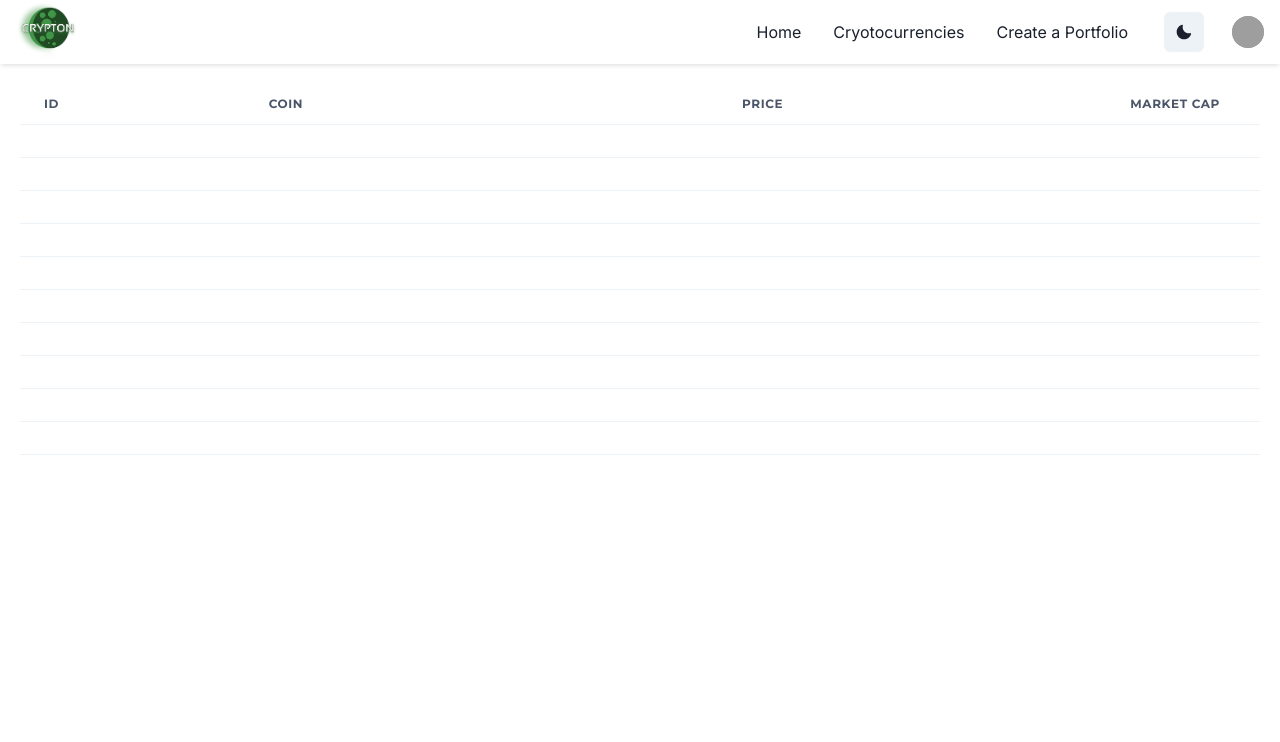
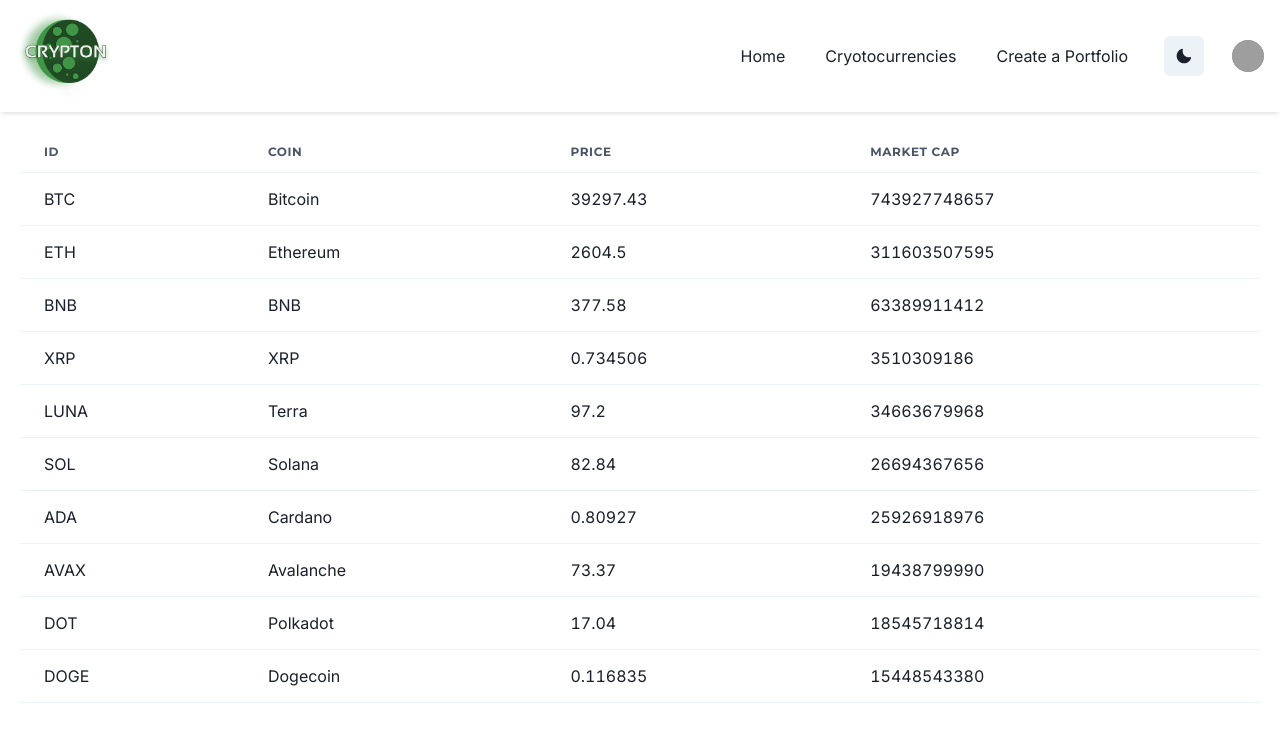
Before and after one commit to akapetano/cryptonlio, a Next.js app: page / in a window 1280 px wide. Shown: the top 742 px of the page. Built offline with nearby package versions, Linux system fonts and the light colour scheme; grey boxes are pictures that could not be loaded.

Commit message:
add a custom table with the dummy data

```diff
--- a/pages/index.tsx
+++ b/pages/index.tsx
@@ -7,14 +7,14 @@
 // import Details from '../src/components/details';
 import { CryptoTable } from '../src/components/CryptoTable/CryptoTable';
 
-type CryptoData = {
+export type CryptoData = {
   cryptoId: string;
   cryptoName: string;
   priceInUSD: number;
   marketCap: number;
 };
 
-const data: CryptoData[] = [
+const cryptocurrencies: CryptoData[] = [
   {
     cryptoId: 'BTC',
     cryptoName: 'Bitcoin',
@@ -112,7 +112,7 @@
       <main>
         <MainNav />
         <Container maxW="container.xl" p={5}>
-          <CryptoTable columns={columns} data={data} />
+          <CryptoTable columns={columns} data={cryptocurrencies} />
           <Flex
             h={{ base: 'auto', md: '100vh' }}
             py={[0, 10, 20]}
--- a/src/components/CryptoTable/CryptoTable.tsx
+++ b/src/components/CryptoTable/CryptoTable.tsx
@@ -1,8 +1,9 @@
 import { Table, Thead, Tbody, Tr, Th, Td, chakra } from '@chakra-ui/react';
 import { TriangleDownIcon, TriangleUpIcon } from '@chakra-ui/icons';
 import { useTable, useSortBy, Column } from 'react-table';
+import { CryptoData } from '../../../pages';
 
-export type CryptoTableProps<CryptoData extends object> = {
+export type CryptoTableProps<Data extends object> = {
   data: CryptoData[];
   columns: Column<CryptoData>[];
 };
@@ -11,56 +12,81 @@
   data,
   columns,
 }: CryptoTableProps<Data>) {
-  const { getTableProps, getTableBodyProps, headerGroups, rows, prepareRow } =
-    useTable({ columns, data }, useSortBy);
-
-  console.log(headerGroups);
-  console.log(rows);
+  console.log(data);
+  console.log(columns);
 
   return (
-    <Table {...getTableProps()}>
+    <Table>
       <Thead>
-        {headerGroups.map((headerGroup) => (
-          <Tr {...headerGroup.getHeaderGroupProps()} key={headerGroup.id}>
-            {headerGroup.headers.map((column) => (
-              <Th
-                {...column.getHeaderProps(column.getSortByToggleProps())}
-                isNumeric={column.isNumeric}
-                key={column.id}
-              >
-                {column.render('Header')}
-                <chakra.span pl="4">
-                  {column.isSorted ? (
-                    column.isSortedDesc ? (
-                      <TriangleDownIcon aria-label="sort descending" />
-                    ) : (
-                      <TriangleUpIcon aria-label="sorted ascending" />
-                    )
-                  ) : null}
-                </chakra.span>
-              </Th>
-            ))}
+        <Tr>
+          <Th>ID</Th>
+          <Th>COIN</Th>
+          <Th>PRICE</Th>
+          <Th>MARKET CAP</Th>
+        </Tr>
+      </Thead>
+      <Tbody>
+        {data.map((crypto) => (
+          <Tr key={crypto.cryptoId}>
+            <Td>{crypto.cryptoId}</Td>
+            <Td>{crypto.cryptoName}</Td>
+            <Td>{crypto.priceInUSD}</Td>
+            <Td>{crypto.marketCap}</Td>
           </Tr>
         ))}
-      </Thead>
-      <Tbody {...getTableBodyProps()}>
-        {rows.map((row) => {
-          prepareRow(row);
-          return (
-            <Tr {...row.getRowProps()} key={row.id}>
-              {row.cells.map((cell) => (
-                <Td
-                  {...cell.getCellProps()}
-                  isNumeric={cell.column.isNumeric}
-                  key={cell.column.id}
-                >
-                  {cell.render('Cell')}
-                </Td>
-              ))}
-            </Tr>
-          );
-        })}
       </Tbody>
     </Table>
   );
+  // const { getTableProps, getTableBodyProps, headerGroups, rows, prepareRow } =
+  //   useTable({ columns, data }, useSortBy);
+
+  // console.log(headerGroups);
+  // console.log(rows);
+
+  // return (
+  //   <Table {...getTableProps()}>
+  //     <Thead>
+  //       {headerGroups.map((headerGroup) => (
+  //         <Tr {...headerGroup.getHeaderGroupProps()} key={headerGroup.id}>
+  //           {headerGroup.headers.map((column) => (
+  //             <Th
+  //               {...column.getHeaderProps(column.getSortByToggleProps())}
+  //               isNumeric={column.isNumeric}
+  //               key={column.id}
+  //             >
+  //               {column.render('Header')}
+  //               <chakra.span pl="4">
+  //                 {column.isSorted ? (
+  //                   column.isSortedDesc ? (
+  //                     <TriangleDownIcon aria-label="sort descending" />
+  //                   ) : (
+  //                     <TriangleUpIcon aria-label="sorted ascending" />
+  //                   )
+  //                 ) : null}
+  //               </chakra.span>
+  //             </Th>
+  //           ))}
+  //         </Tr>
+  //       ))}
+  //     </Thead>
+  //     <Tbody {...getTableBodyProps()}>
+  //       {rows.map((row) => {
+  //         prepareRow(row);
+  //         return (
+  //           <Tr {...row.getRowProps()} key={row.id}>
+  //             {row.cells.map((cell) => (
+  //               <Td
+  //                 {...cell.getCellProps()}
+  //                 isNumeric={cell.column.isNumeric}
+  //                 key={cell.column.id}
+  //               >
+  //                 {cell.render('Cell')}
+  //               </Td>
+  //             ))}
+  //           </Tr>
+  //         );
+  //       })}
+  //     </Tbody>
+  //   </Table>
+  // );
 }
--- a/src/components/Logo/Logo.tsx
+++ b/src/components/Logo/Logo.tsx
@@ -5,8 +5,8 @@
     <Image
       src="/crypton_logo-310x310.png"
       alt="crypton-logo"
-      width="64"
-      height="64"
+      width="100"
+      height="100"
     />
   );
 };
--- a/src/components/MainNav.tsx
+++ b/src/components/MainNav.tsx
@@ -28,9 +28,10 @@
     px={2}
     py={1}
     rounded={'md'}
+    transition={'all .3s ease-in-out'}
     _hover={{
       textDecoration: 'none',
-      color: 'white',
+      color: '#fff',
       bg: useColorModeValue('brand.600', 'brand.300'),
     }}
     _active={{ bg: useColorModeValue('brand.700', 'brand.400') }}
@@ -53,7 +54,7 @@
           '0 1px 6px 1px rgba(0, 0, 0, .3)'
         )}
       >
-        <Flex h={16} alignItems={'center'} justifyContent={'space-between'}>
+        <Flex h={28} alignItems={'center'} justifyContent={'space-between'}>
           <Box>
             <Logo />
           </Box>
@@ -62,7 +63,7 @@
             <Stack direction={'row'} spacing={7}>
               <HStack
                 as={'nav'}
-                spacing={4}
+                spacing={6}
                 display={{ base: 'none', md: 'flex' }}
               >
                 {Links.map((link) => (
```
